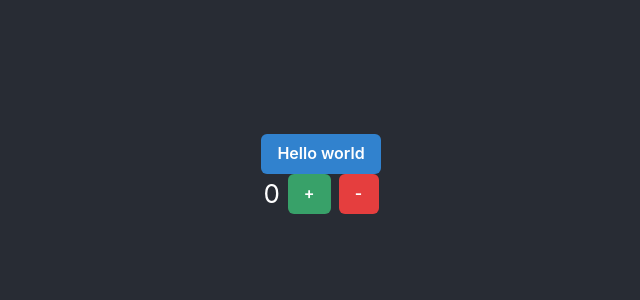
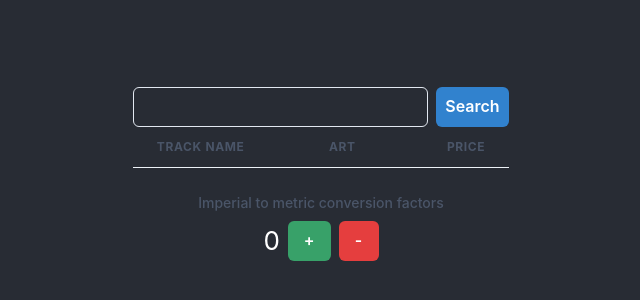
Before and after one commit to jgluskin/itunes, a React (Create React App) app: page / in a window 1280 px wide. Shown: the part 226-526 px from the top of the page, without its empty margins (319-959 px from the left). Built offline with nearby package versions, Linux system fonts and the light colour scheme.

Commit message:
Add itunes

```diff
--- a/package.json
+++ b/package.json
@@ -18,7 +18,8 @@
     "react-redux": "^7.2.2",
     "react-scripts": "4.0.1",
     "redux-saga": "^1.1.3",
-    "web-vitals": "^0.2.4"
+    "web-vitals": "^0.2.4",
+    "yup": "^0.32.8"
   },
   "scripts": {
     "start": "react-scripts start",
--- a/src/App.tsx
+++ b/src/App.tsx
@@ -1,13 +1,12 @@
-import logo from './logo.svg';
 import styles from './App.module.css';
-import { Button } from '@chakra-ui/react';
 import { Counter } from './counter/Counter';
+import { ITunes } from './itunes/Itunes';
 
 function App() {
   return (
     <div className={styles.App}>
       <header className={styles['App-header']}>
-       <Button colorScheme="blue">Hello world</Button>
+       <ITunes />
        <Counter />
       </header>
     </div>
--- /dev/null
+++ b/src/itunes/Itunes.tsx
@@ -0,0 +1,38 @@
+import { Box, Button, Input, Stack, Table, TableCaption, Tbody, Td, Th, Thead, Tr } from "@chakra-ui/react";
+import { useState } from "react";
+import { useDispatch, useSelector } from "react-redux";
+import { searchEbooks, selectItunesEbooks } from "./itunesSlice";
+
+export function ITunes() {
+  const [searchTerm, setSearchTerm] = useState('');
+  const ebooks = useSelector(selectItunesEbooks);
+  const dispatch = useDispatch();
+
+  return (
+    <Box>
+      <Stack direction="row">
+        <Input value={searchTerm} onChange={event => setSearchTerm(event.target.value)} />
+        <Button colorScheme="blue" onClick={() => dispatch(searchEbooks(searchTerm))}>Search</Button>
+      </Stack>
+      <Table variant="simple">
+        <TableCaption>Imperial to metric conversion factors</TableCaption>
+        <Thead>
+          <Tr>
+            <Th>Track name</Th>
+            <Th>Art</Th>
+            <Th isNumeric>Price</Th>
+          </Tr>
+        </Thead>
+        <Tbody>
+          {ebooks.map(ebook => (
+            <Tr key={ebook.trackId}>
+              <Td>{ebook.trackName}</Td>
+              <Td><img src={ebook.artworkUrl60} /></Td>
+              <Td isNumeric>{ebook.formattedPrice}</Td>
+            </Tr>
+          ))}
+        </Tbody>
+      </Table>
+    </Box>
+  )
+}
--- /dev/null
+++ b/src/itunes/itunesSaga.ts
@@ -0,0 +1,36 @@
+import { put, takeLatest } from 'redux-saga/effects';
+import { loadedEbooks, searchEbooks } from "./itunesSlice";
+import * as yup from 'yup';
+import { ActionCreatorWithPayload, PayloadAction } from "@reduxjs/toolkit";
+
+const ebookSchema = yup.object({
+  trackId: yup.number().defined(),
+  formattedPrice: yup.string().defined(),
+  trackName: yup.string().defined(),
+  artworkUrl60: yup.string().defined(),
+}).defined();
+
+export type Ebook = yup.InferType<typeof ebookSchema>;
+
+async function fetchEbooks(searchTerm: string) {
+  const response = await fetch(`https://itunes.apple.com/search?term=${encodeURIComponent(searchTerm)}&entity=ebook`)
+  const data = await response.json();
+
+  const responseSchema = yup.object({
+    resultCount: yup.number().defined(),
+    results: yup.array(ebookSchema),
+  });
+
+  return (await responseSchema.validate(data)).results;
+}
+
+type PayloadActionFromCreator<AC> = AC extends ActionCreatorWithPayload<infer P> ? PayloadAction<P> : never;
+
+function* onSearchEbooks(action: PayloadActionFromCreator<typeof searchEbooks>) {
+  const ebooks = yield fetchEbooks(action.payload);
+  yield put(loadedEbooks(ebooks))
+}
+
+export function* itunesSaga() {
+  yield takeLatest(searchEbooks.type, onSearchEbooks);
+}
--- /dev/null
+++ b/src/itunes/itunesSlice.ts
@@ -0,0 +1,24 @@
+import { createSlice, PayloadAction } from "@reduxjs/toolkit";
+import { StoreState } from "../store";
+import { Ebook } from "./itunesSaga";
+
+const itunesSlice = createSlice({
+  name: 'itunes',
+  initialState: {
+    ebooks: [] as Ebook[],
+  },
+  reducers: {
+    searchEbooks(state, action: PayloadAction<string>) {
+      console.log('searchEbooks');
+    },
+    loadedEbooks(state, action: PayloadAction<Ebook[]>) {
+      state.ebooks = action.payload;
+    }
+  }
+});
+
+export const { searchEbooks, loadedEbooks } = itunesSlice.actions;
+
+export const selectItunesEbooks = (state: StoreState) => state.itunes.ebooks;
+
+export const itunesReducer = itunesSlice.reducer;
--- a/src/store.ts
+++ b/src/store.ts
@@ -3,20 +3,23 @@ import { counterReducer } from "./counter/counterSlice";
 import createSagaMiddleware from 'redux-saga';
 import { counterSaga } from "./counter/counterSaga";
 import { all } from 'redux-saga/effects';
+import { itunesReducer } from "./itunes/itunesSlice";
+import { itunesSaga } from "./itunes/itunesSaga";
 
 const sagaMiddleware = createSagaMiddleware();
 
 export const store = configureStore({
   reducer: {
-    counter: counterReducer
+    counter: counterReducer,
+    itunes: itunesReducer,
   },
   middleware: [sagaMiddleware],
 });
 
 sagaMiddleware.run(function* () {
-  yield all([counterSaga()]);
+  yield all([itunesSaga(), counterSaga()]);
 });
 
-type GetStoreState<S> = S extends Store<infer Bubbble, any> ? Bubbble : unknown;
+type GetStoreState<S> = S extends Store<infer State, any> ? State : unknown;
 
 export type StoreState = GetStoreState<typeof store>;
```
Also changed, not shown: 1 other file (tests, documents, lock files or other folders).
